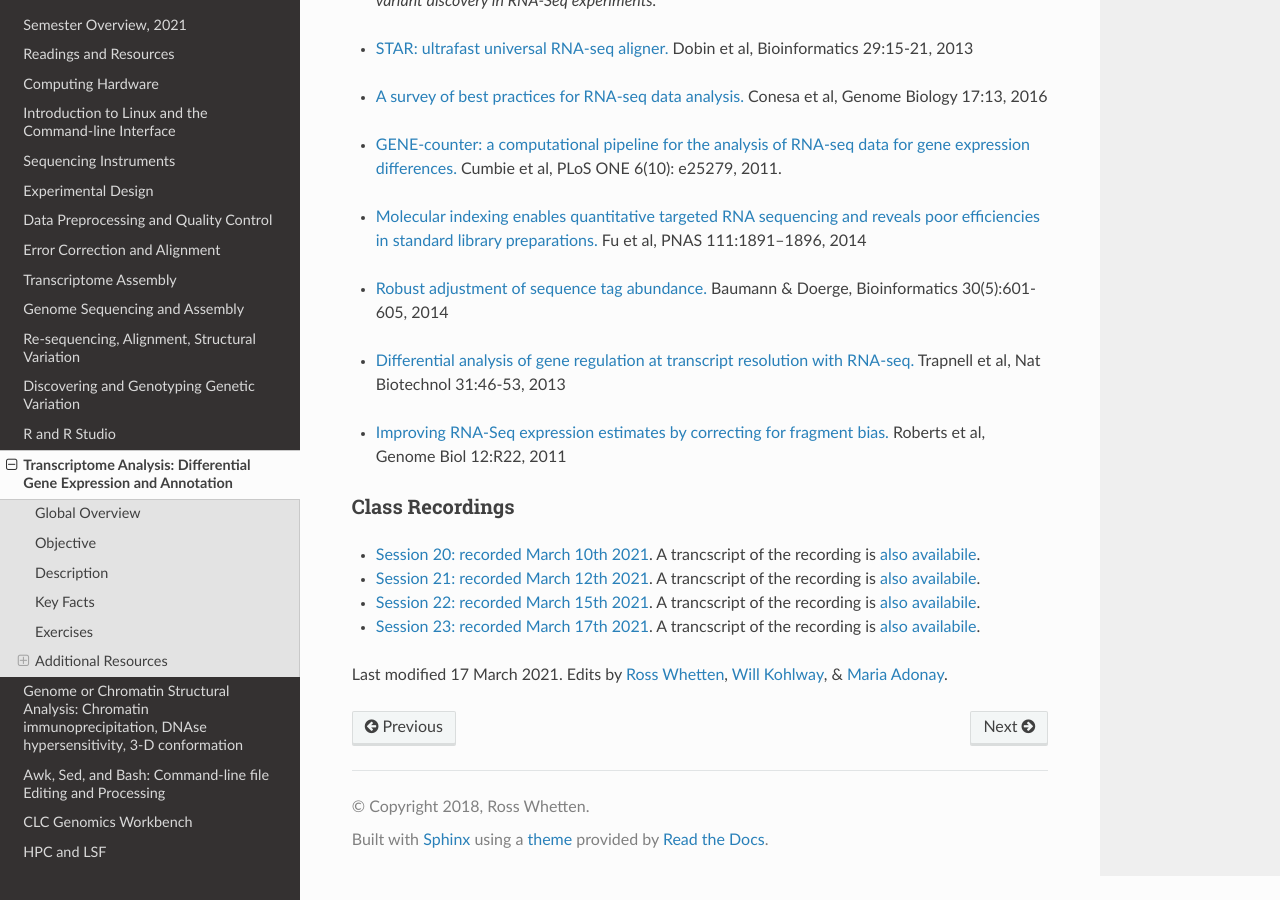
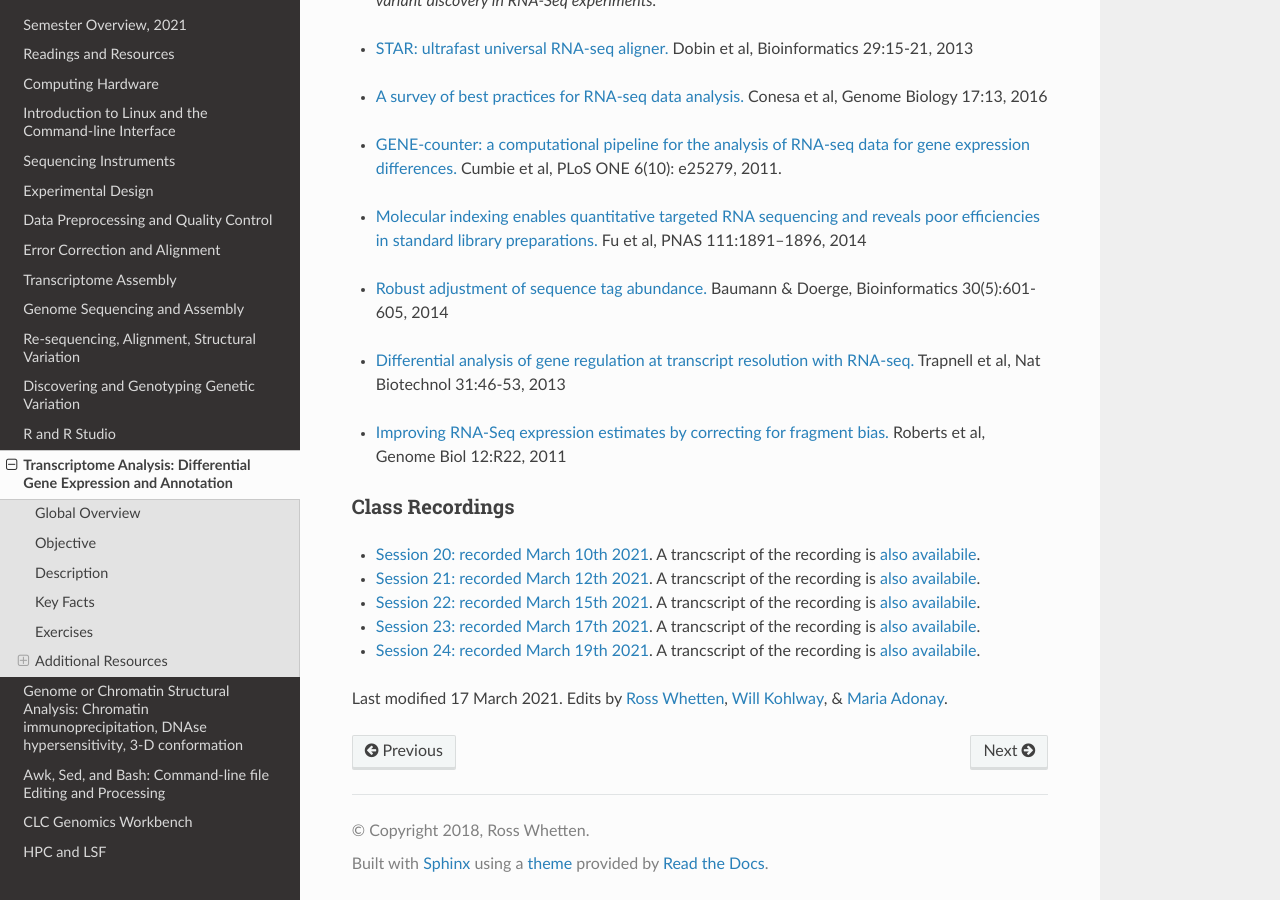
Before and after one commit to rwhetten/DeepSeqAnalysis, a Sphinx documentation site: the page built from docs/source/transcriptome-analysis.rst, in a window 1280 px wide and 900 px high, scrolled down 5048 px. Built offline with Sphinx 7.4.7 and the Read the Docs theme 2.0.0, drawn with Linux system fonts in a browser that asks for light colours.

Commit message:
Update transcriptome-analysis.rst

```diff
--- a/docs/source/transcriptome-analysis.rst
+++ b/docs/source/transcriptome-analysis.rst
@@ -165,5 +165,8 @@ Class Recordings
 
 +   `Session 23: recorded March 17th 2021 <https://drive.google.com/file/d/17UQQzuNQXJfQ7miwJ5_BZbkCCqloJLgq/view?usp=sharing>`_. A trancscript of the recording is `also availabile <https://drive.google.com/file/d/1WvrWkxjiRpeusg_-50t23alBx7WsuK_O/view?usp=sharing>`_.
 
++   `Session 24: recorded March 19th 2021 <https://drive.google.com/file/d/1TKlDlcxupa-qZGopSGF8gVIkVZgtbtwV/view?usp=sharing>`_. A trancscript of the recording is `also availabile <https://drive.google.com/file/d/1JgJ7LpdjXQmOQFFIfuAhOjYOq4I5ajiR/view?usp=sharing>`_.
+
+
 Last modified 17 March 2021.
 Edits by `Ross Whetten <https://github.com/rwhetten>`_, `Will Kohlway <https://github.com/wkohlway>`_, & `Maria Adonay <https://github.com/amalgamaria>`_.
```
